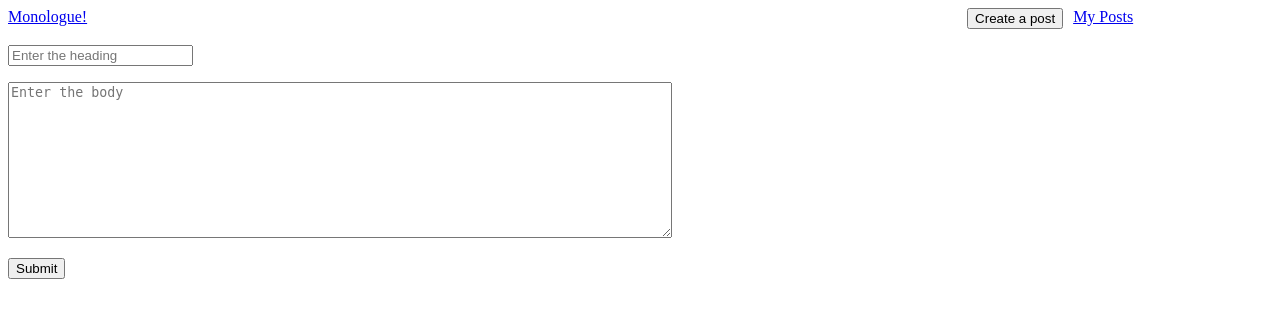
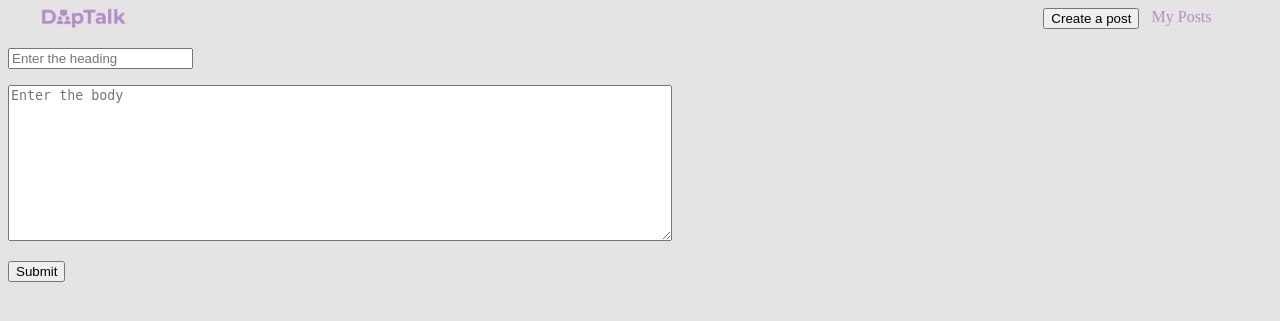
Before and after one commit to AntiMmD/DeepTalk, a Django app: page /posts/new in a window 1280 px wide. Shown: the top 321 px of the page. Run offline with Django 5.2, Linux system fonts and the light colour scheme; the visitor is signed in with stand-in values (Sample User, id 1).

Commit message:
Add DeepTalk logo to replace Monologue and some styling for _base.html

```diff
--- a/posts/static/css/_base.css
+++ b/posts/static/css/_base.css
@@ -1,14 +1,40 @@
+body {
+  background-color: rgb(229, 227, 227);
+}
+
 .top-bar {
   display: flex;
   /* border: 1px solid; */
+  margin-right: 2%;
+  margin-left: 2%;
+}
+
+#home_redirect {
+  text-decoration: none;
+}
+#home_redirect:link, #home_redirect:visited {
+  color: #B48CC7;
+  text-decoration: none;
+}
+
+#home_redirect img {
+  width: 100px;
+  height: auto;
 }
 
 #my_posts {
-  padding-left: 10px;
+  text-decoration: none;
+}
+#my_posts:link, #my_posts:visited {
+  color: #B48CC7;
+  text-decoration: none;
+}
+#my_posts {
+  padding-left: 1%;
 }
 
 #create_post {
-  padding-left: 880px;
+  padding-left: 75%;
 }
 
 /*# sourceMappingURL=_base.css.map */
--- a/posts/templates/posts/_base.html
+++ b/posts/templates/posts/_base.html
@@ -11,7 +11,9 @@
 </head>
 <body>
     <div class="top-bar">
-        <a href="{% url 'home' %}" id="home_redirect">Monologue!</a>
+        <a href="{% url 'home' %}" id="home_redirect">
+            <img src="{% static 'DeepTalkLogo.png' %}" alt="Logo" class="DeepTalkLogo">
+        </a>
         <a href="{% url 'posts:post_form' %}" id="create_post">
             <button id="create_post_button">Create a post</button>
         </a>
```
Also changed, not shown: posts/scss/_base.scss (+22 -5 lines), posts/scss/linkModule.scss (added, +8 -0 lines), posts/static/DeepTalkLogo.png (added), 1 other file.
